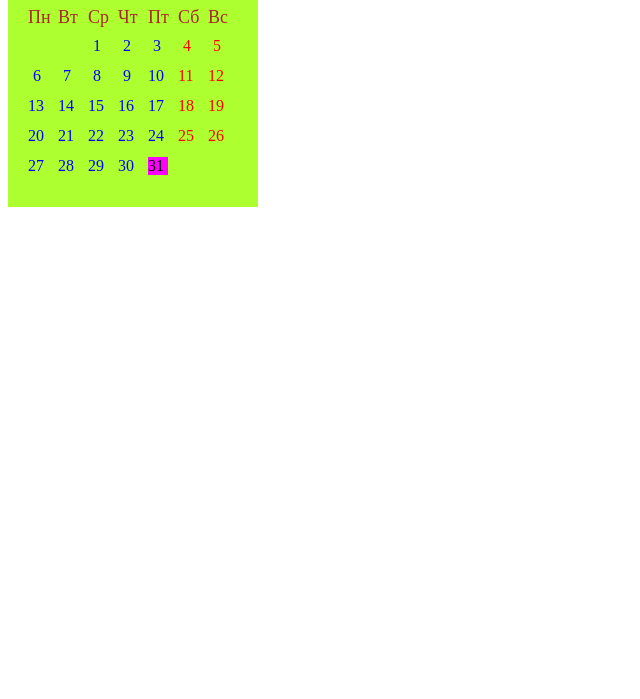
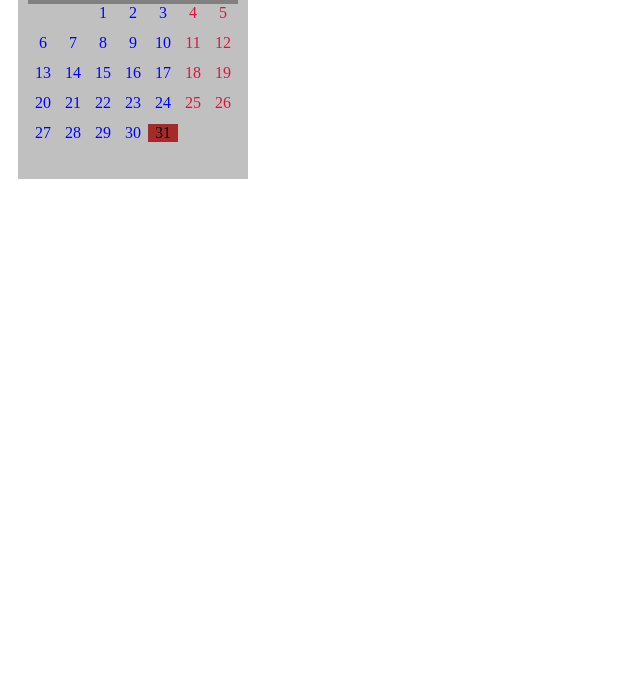
Before and after one commit to past1k/Homeworks, a plain HTML site: page Homework3/index.html in a window 1280 px wide. Shown: the part 101-800 px from the top of the page, without its empty margins (0-640 px from the left). Drawn offline with Linux system fonts and the light colour scheme.

Commit message:
изменил полностью календарь. надеюсь получилось много проще чем прошлый

```diff
--- a/Homework3/css/style.css
+++ b/Homework3/css/style.css
@@ -1,24 +1,82 @@
-#first{
+.clear{
+    clear: both;
+}
 
-    background-color: greenyellow;
+#calendar{
     width: 210px;
-    height: 260px;
+    height: 250px;
+    background: silver;
 
-    padding: 20px;
-    padding-left: 20px;
-    padding-top: 20px;
-    padding-right: 20px;
-    padding-bottom: 20px;
+    margin: 10px;
+    padding: 10px;
+}
+
+
+.month{
+    height: 40px;
+    background: black;
+    color: white;
+    font-size: 30px;
+    padding: 10px;
+    text-align: center;
+
+
+}
+
+
+.weekdays{
+    background: grey;
+    color: burlywood;
+
+    text-align: center;
+
+
+
+
 
 
 
 }
 
-[data-name="block1"]{
-
-    background-color: rgb(255, 0, 255);
-
-    width: 20px;
-    height: 18px;
+.weekdays .weekdays{
+    width: 30px;
+    height: 25px;
+    text-align: center;
+    float: left;
 
 }
+
+
+.day{
+    color: blue;
+    width: 210px;
+
+
+
+
+}
+
+.day .day{
+    width: 30px;
+    height: 30px;
+    text-align: center;
+    float: left;
+
+}
+
+.weekends{
+    color: crimson;
+    width: 30px;
+    height: 30px;
+    text-align: center;
+    float: left;
+}
+
+.Today{
+    background: brown;
+    color: black;
+    width: 30px;
+
+    text-align: center;
+    float: left;
+}
--- a/Homework3/index.html
+++ b/Homework3/index.html
@@ -11,128 +11,69 @@
 
             </head>
         <body>
-                <div id="first">
 
-                    <h1 style="color: rgb(144, 47, 255);">Январь 2020</h1>
+            <div id="calendar">
 
-                        <div class="weekdays" style="height: 30px; font-size: 18px;">
+                <div class="month">Январь 2020</div>
 
-                            <div style="width: 30px; color: brown; float: left;">Пн</div>
-                            <div style="width: 30px; color: brown; float: left;">Вт</div>
-                            <div style="width: 30px; color: brown; float: left;">Ср</div>
-                            <div style="width: 30px; color: brown; float: left;">Чт</div>
-                            <div style="width: 30px; color: brown; float: left;">Пт</div>
-                            <div style="width: 30px; color: brown; float: left;">Сб</div>
-                            <div style="width: 30px; color: brown; float: left;">Вс</div>
-                            <div style="clear: both;"></div>
+                    <div class="weekdays">
 
-                        </div>
+                        <div class="weekdays">Пн</div>
+                        <div class="weekdays">Вт</div>
+                        <div class="weekdays">Ср</div>
+                        <div class="weekdays">Чт</div>
+                        <div class="weekdays">Пт</div>
+                        <div class="weekdays">Сб</div>
+                        <div class="weekdays">Вс</div>
+                        <div class="clear"></div>
 
-                    <div style="font-size: 18px;" class="days"></div>
+                    </div>
 
-                        <div style="height: 30px;">
+                    <div class="day">
 
-                            <div style="width: 25px; height: 30px; color: red; float: right;">5</div>
-                            <div style="width: 30px; height: 30px; color: red; float: right;">4</div>
-                            <div style="width: 30px; height: 30px; color: blue; float: right;">3</div>
-                            <div style="width: 30px; height: 30px; color: blue; float: right;">2</div>
-                            <div style="width: 30px; height: 30px; color: blue; float: right;">1</div>
-                            <div style="clear: both;"></div>
-
-                        </div>
+                       <div class="day"></div>
+                       <div class="day"></div>
+                       <div class="day">1</div>
+                       <div class="day">2</div>
+                       <div class="day">3</div>
+                       <div class="weekends">4</div>
+                       <div class="weekends">5</div>
+                       <div class="day">6</div>
+                       <div class="day">7</div>
+                       <div class="day">8</div>
+                       <div class="day">9</div>
+                       <div class="day">10</div>
+                       <div class="weekends">11</div>
+                       <div class="weekends">12</div>
+                       <div class="day">13</div>
+                       <div class="day">14</div>
+                       <div class="day">15</div>
+                       <div class="day">16</div>
+                       <div class="day">17</div>
+                       <div class="weekends">18</div>
+                       <div class="weekends">19</div>
+                       <div class="day">20</div>
+                       <div class="day">21</div>
+                       <div class="day">22</div>
+                       <div class="day">23</div>
+                       <div class="day">24</div>
+                       <div class="weekends">25</div>
+                       <div class="weekends">26</div>
+                       <div class="day">27</div>
+                       <div class="day">28</div>
+                       <div class="day">29</div>
+                       <div class="day">30</div>
+                       <div class="Today">31</div>
+                       <div class="day"></div>
+                       <div class="day"></div>
+                       <div class="clear"></div>
 
 
-
-                        <div class="days1" style="height: 30px;">
-
-                            <div style="width: 30px; color: red; float: right;">12</div>
-                            <div style="width: 30px; color: red; float: right;">11</div>
-                            <div style="width: 30px; color: blue; float: right;">10</div>
-                            <div style="width: 25px; color: blue; float: right;">9</div>
-                            <div style="width: 30px; color: blue; float: right;">8</div>
-                            <div style="width: 30px; color: blue; float: right;">7</div>
-                            <div style="width: 30px; color: blue; float: right;">6</div>
-                            <div style="clear: both;"></div>
-
-                        </div>
-
-                        <div class="days2" style="height: 30px;">
-
-                            <div style="width: 30px; color: blue; float: left;">13</div>
-                            <div style="width: 30px; color: blue; float: left;">14</div>
-                            <div style="width: 30px; color: blue; float: left;">15</div>
-                            <div style="width: 30px; color: blue; float: left;">16</div>
-                            <div style="width: 30px; color: blue; float: left;">17</div>
-                            <div style="width: 30px; color: red; float: left;">18</div>
-                            <div style="width: 30px; color: red; float: left;">19</div>
-                            <div style="clear: both;"></div>
-
-                        </div>
-
-                        <div class="days3" style="height: 30px;">
-
-                            <div style="width: 30px; color: blue; float: left;">20</div>
-                            <div style="width: 30px; color: blue; float: left;">21</div>
-                            <div style="width: 30px; color: blue; float: left;">22</div>
-                            <div style="width: 30px; color: blue; float: left;">23</div>
-                            <div style="width: 30px; color: blue; float: left;">24</div>
-                            <div style="width: 30px; color: red; float: left;">25</div>
-                            <div style="width: 30px; color: red; float: left;">26</div>
-                            <div style="clear: both;"></div>
-
-                        </div>
-
-                        <div class="days4" style="height: 30px;">
-
-                            <div style="width: 30px; color: blue; float: left;">27</div>
-                            <div style="width: 30px; color: blue; float: left;">28</div>
-                            <div style="width: 30px; color: blue; float: left;">29</div>
-                            <div style="width: 30px; color: blue; float: left;">30</div>
-                            <div data-name="block1" style="width: 20px; color: black; float: left;">31</div>
-                            <div style="clear: both;"></div>
-
-                        </div>
 
 
                     </div>
 
-
-                </div>
-
-
-
-
-
-
-
-
-
-
-
-
-
-
-
-
-
-
-
             </div>
-
-
-
-
-
-
-
-
-
-
-
-
-
-
-
 
 
         </body>
```
